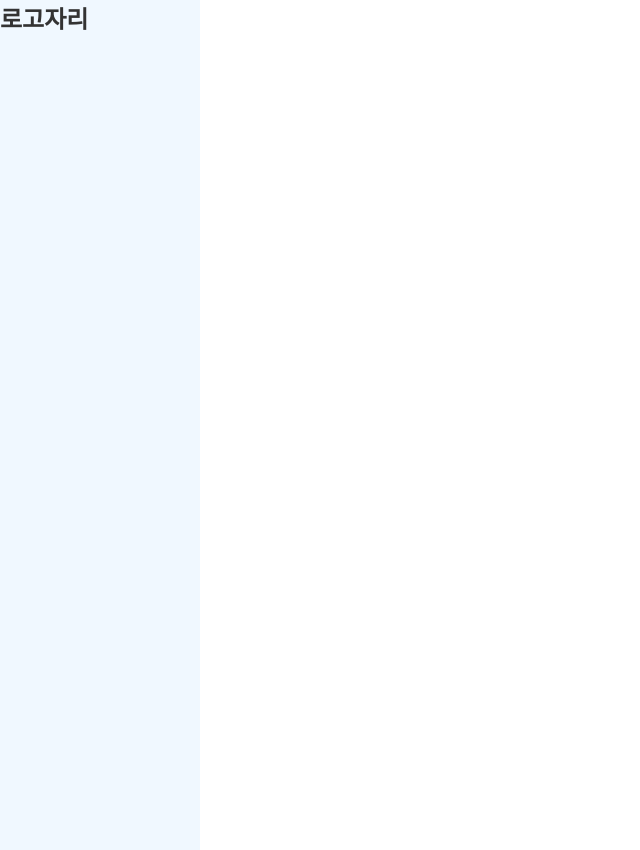
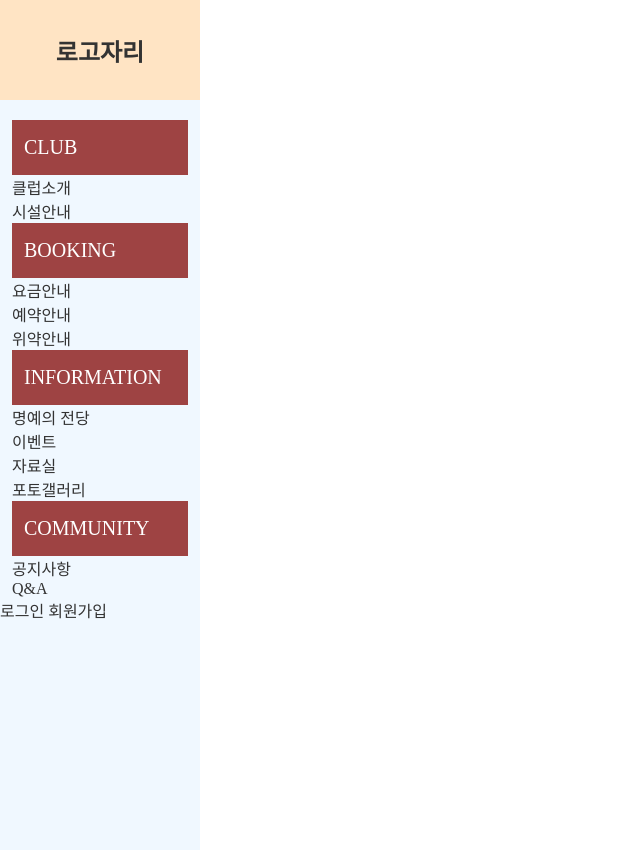
Before and after one commit to yukyukkk/first, a plain HTML site: page d1.html in a window 1280 px wide. Shown: the whole page, without its empty margins (0-640 px from the left). Drawn offline with Linux system fonts and the light colour scheme.

Commit message:
second commit

```diff
--- a/css/styled1.css
+++ b/css/styled1.css
@@ -21,6 +21,27 @@ aside {
     background-color: aliceblue;
 }
 
+.logo {
+    display: flex;
+    align-items: center;
+    justify-content: center;
+    height: 100px;
+    background-color: bisque;
+    margin-bottom: 20px;
+}
+
+nav {
+    padding: 0 12px;
+}
+
+nav > ul > li > a {
+    font-size: 20px;
+    padding: 16px 12px;
+    display: block;
+    background-color: #9e4343;
+    color: #fff;
+}
+
 .content {
     background-color: aquamarine;
     width: calc(100% - 200px);
--- a/d1.html
+++ b/d1.html
@@ -10,14 +10,47 @@
     <div class="main_wrap">
         <aside>
             <header>
-                <h1 class="logo">로고자리</h1>
+                <h1 class="logo"><a href="">로고자리</a></h1>
                 <nav>
                     <ul>
-
+                        <li><a href="#">CLUB</a>
+                            <ul>
+                                <li><a href="#">클럽소개</a></li>
+                                <li><a href="#">시설안내</a></li>
+                            </ul>
+                        </li>
+                    </ul>
+                    <ul>
+                        <li><a href="#">BOOKING</a>
+                            <ul>
+                                <li><a href="#">요금안내</a></li>
+                                <li><a href="#">예약안내</a></li>
+                                <li><a href="#">위약안내</a></li>
+                            </ul>
+                        </li>
+                    </ul>
+                    <ul>
+                        <li><a href="#">INFORMATION</a>
+                            <ul>
+                                <li><a href="#">명예의 전당</a></li>
+                                <li><a href="#">이벤트</a></li>
+                                <li><a href="#">자료실</a></li>
+                                <li><a href="#">포토갤러리</a></li>
+                            </ul>
+                        </li>
+                    </ul>
+                    <ul>
+                        <li><a href="#">COMMUNITY</a>
+                            <ul>
+                                <li><a href="#">공지사항</a></li>
+                                <li><a href="#">Q&A</a></li>
+                            </ul>
+                        </li>
                     </ul>
                 </nav>
                 <ul class="spotmenu">
-
+                    <a href="#">로그인</a>
+                    <a href="#">회원가입</a>
                 </ul>
             </header>
         </aside>
```
